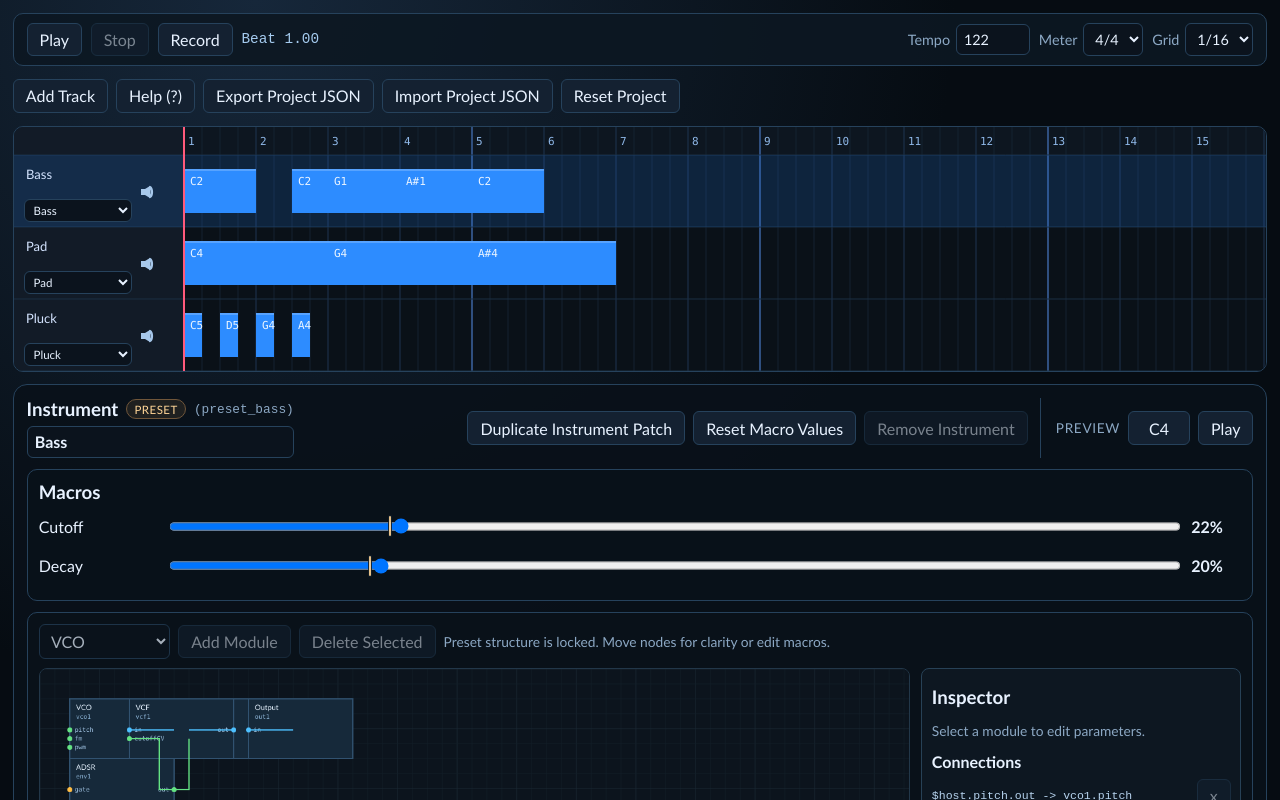
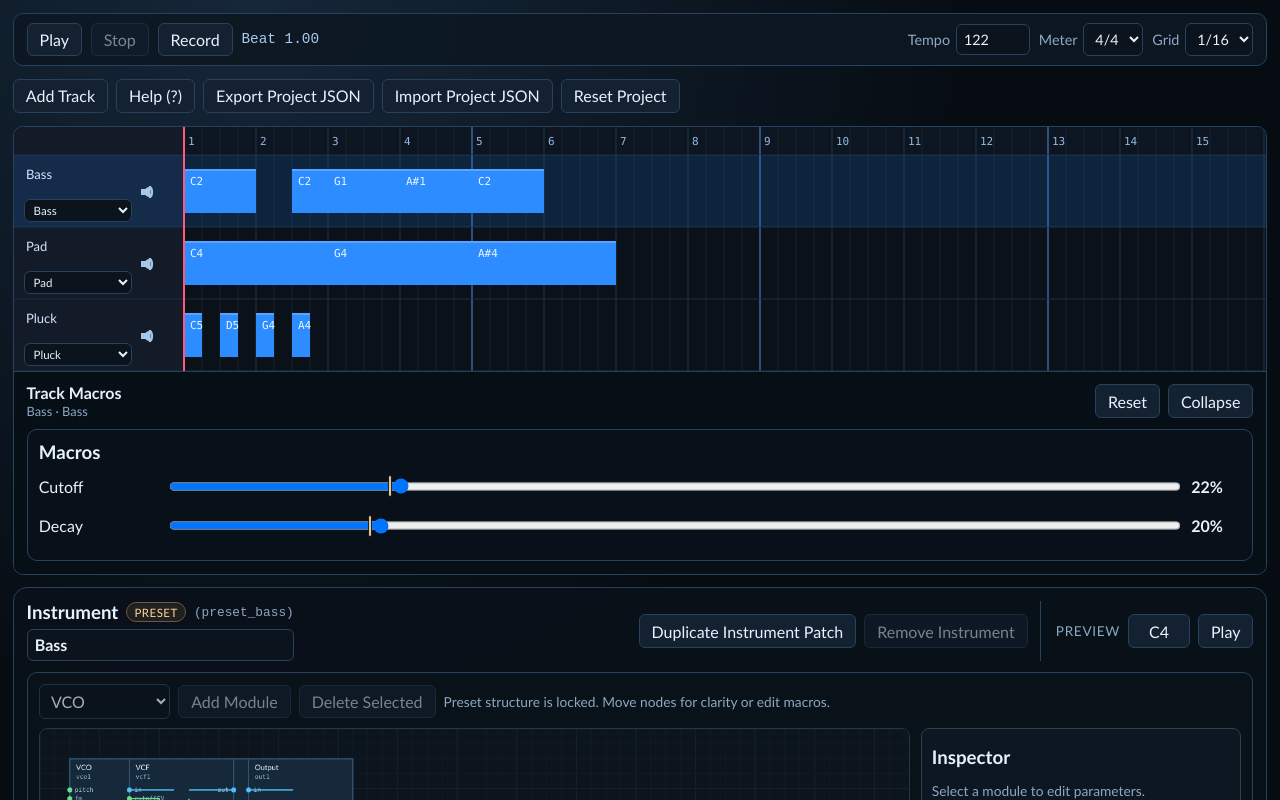
Before and after one commit to eescardo/SynthPlayground, a Next.js app: page / in a window 1280 px wide. Shown: the top 800 px of the page. Built offline with nearby package versions, Linux system fonts and the light colour scheme.

Commit message:
Manage and save instrument macro parameters as part of track, not instrument editor (#6)

```diff
--- a/app/globals.css
+++ b/app/globals.css
@@ -168,6 +168,32 @@ select {
   z-index: 2;
   font-size: 0.72rem;
   padding: 0.2rem 0.3rem;
+}
+
+.track-macro-panel-shell {
+  border-top: 1px solid var(--border);
+  background: rgba(8, 15, 23, 0.94);
+  padding: 0.7rem 0.8rem 0.8rem;
+}
+
+.track-macro-panel-header {
+  display: flex;
+  justify-content: space-between;
+  align-items: center;
+  gap: 0.75rem;
+  margin-bottom: 0.6rem;
+}
+
+.track-macro-panel-subtitle {
+  display: block;
+  margin-top: 0.1rem;
+  color: var(--muted);
+  font-size: 0.8rem;
+}
+
+.track-macro-panel-actions {
+  display: flex;
+  gap: 0.5rem;
 }
 
 .instrument-editor {
--- a/app/page.tsx
+++ b/app/page.tsx
@@ -65,7 +65,6 @@ export default function HomePage() {
   const [selectedTrackId, setSelectedTrackId] = useState<string | undefined>(undefined);
   const [selectedNodeId, setSelectedNodeId] = useState<string | undefined>(undefined);
   const [validationIssues, setValidationIssues] = useState<PatchValidationIssue[]>([]);
-  const [macroValues, setMacroValues] = useState<Record<string, number>>({});
   const [helpOpen, setHelpOpen] = useState(false);
   const [runtimeError, setRuntimeError] = useState<string | null>(null);
   const [strictWasmReady, setStrictWasmReady] = useState(process.env.NEXT_PUBLIC_STRICT_WASM !== "1");
@@ -370,41 +369,6 @@ export default function HomePage() {
       .catch((error) => setRuntimeError((error as Error).message));
   }, [playing, previewPitch, selectedPatch, selectedTrack]);
 
-  const applyMacroToSelectedPatch = useCallback((macroId: string, normalized: number, options?: { actionKey?: string; coalesce?: boolean }) => {
-    if (!selectedPatch) return;
-
-    setMacroValues((prev) => ({ ...prev, [macroId]: normalized }));
-    audioEngineRef.current?.setMacroValue(selectedPatch.id, macroId, normalized);
-
-    const macro = selectedPatch.ui.macros.find((entry) => entry.id === macroId);
-    if (!macro) return;
-
-    commitProjectChange(
-      (current) => {
-        const nextPatches = current.patches.map((patch) => {
-          if (patch.id !== selectedPatch.id) return patch;
-
-          const cloned = structuredClone(patch);
-          for (const binding of macro.bindings) {
-            const node = cloned.nodes.find((entry) => entry.id === binding.nodeId);
-            if (!node) continue;
-
-            const mapped =
-              binding.map === "exp"
-                ? Math.max(binding.min, 0.000001) * Math.pow(binding.max / Math.max(binding.min, 0.000001), normalized)
-                : binding.min + (binding.max - binding.min) * normalized;
-
-            node.params[binding.paramId] = mapped;
-          }
-
-          return cloned;
-        });
-        return { ...current, patches: nextPatches };
-      },
-      options
-    );
-  }, [commitProjectChange, selectedPatch]);
-
   const applyPatchOp = (op: PatchOp) => {
     if (!selectedPatch) return;
     if (resolvePatchSource(selectedPatch) === "preset" && op.type !== "moveNode") {
@@ -444,30 +408,30 @@ export default function HomePage() {
     }
   };
 
-  const handleMacroChange = (macroId: string, normalized: number) => {
-    if (!selectedPatch) return;
-    applyMacroToSelectedPatch(macroId, normalized, { actionKey: `patch:${selectedPatch.id}:macro:${macroId}`, coalesce: true });
-  };
-
-  const handleMacroCommit = () => {
-    if (!selectedPatch) return;
-    schedulePatchPreview(selectedPatch.id);
-  };
-
   const resetSelectedPatchMacros = useCallback(() => {
-    if (!selectedPatch) {
+    if (!selectedPatch || !selectedTrack) {
       return;
     }
 
-    for (const macro of selectedPatch.ui.macros) {
-      applyMacroToSelectedPatch(
-        macro.id,
-        macro.defaultNormalized ?? 0.5,
-        { actionKey: `patch:${selectedPatch.id}:macro-reset`, coalesce: true }
-      );
+    const nextMacroValues = Object.fromEntries(
+      selectedPatch.ui.macros.map((macro) => [macro.id, macro.defaultNormalized ?? 0.5])
+    );
+    for (const [macroId, normalized] of Object.entries(nextMacroValues)) {
+      audioEngineRef.current?.setMacroValue(selectedTrack.id, macroId, normalized);
     }
+    commitProjectChange(
+      (current) => ({
+        ...current,
+        tracks: current.tracks.map((track) =>
+          track.id === selectedTrack.id
+            ? { ...track, macroValues: nextMacroValues }
+            : track
+        )
+      }),
+      { actionKey: `track:${selectedTrack.id}:macro-reset` }
+    );
     schedulePatchPreview(selectedPatch.id);
-  }, [applyMacroToSelectedPatch, schedulePatchPreview, selectedPatch]);
+  }, [commitProjectChange, schedulePatchPreview, selectedPatch, selectedTrack]);
 
   const renameSelectedPatch = useCallback((name: string) => {
     if (!selectedPatch) return;
@@ -631,6 +595,8 @@ export default function HomePage() {
           name: `Track ${current.tracks.length + 1}`,
           instrumentPatchId: fallbackPatch.id,
           notes: [],
+          macroValues: {},
+          macroPanelExpanded: true,
           fx: {
             delayEnabled: false,
             reverbEnabled: false,
@@ -731,10 +697,45 @@ export default function HomePage() {
   const updateTrackPatch = (trackId: string, patchId: string) => {
     commitProjectChange((current) => ({
       ...current,
-      tracks: current.tracks.map((track) => (track.id === trackId ? { ...track, instrumentPatchId: patchId } : track))
+      tracks: current.tracks.map((track) =>
+        track.id === trackId ? { ...track, instrumentPatchId: patchId, macroValues: {}, macroPanelExpanded: true } : track
+      )
     }), { actionKey: `track:${trackId}:patch` });
     setSelectedNodeId(undefined);
   };
+
+  const toggleTrackMacroPanel = useCallback((trackId: string) => {
+    commitProjectChange((current) => ({
+      ...current,
+      tracks: current.tracks.map((track) =>
+        track.id === trackId ? { ...track, macroPanelExpanded: !track.macroPanelExpanded } : track
+      )
+    }), { actionKey: `track:${trackId}:macro-panel` });
+  }, [commitProjectChange]);
+
+  const changeTrackMacro = useCallback((trackId: string, macroId: string, normalized: number, options?: { commit?: boolean }) => {
+    audioEngineRef.current?.setMacroValue(trackId, macroId, normalized);
+    commitProjectChange(
+      (current) => ({
+        ...current,
+        tracks: current.tracks.map((track) =>
+          track.id === trackId
+            ? { ...track, macroValues: { ...track.macroValues, [macroId]: normalized } }
+            : track
+        )
+      }),
+      { actionKey: `track:${trackId}:macro:${macroId}`, coalesce: !options?.commit }
+    );
+    if (options?.commit) {
+      const track = project.tracks.find((entry) => entry.id === trackId);
+      if (track) {
+        const patch = project.patches.find((entry) => entry.id === track.instrumentPatchId);
+        if (patch) {
+          schedulePatchPreview(patch.id);
+        }
+      }
+    }
+  }, [commitProjectChange, project.patches, project.tracks, schedulePatchPreview]);
 
   if (!ready || !selectedTrack || !selectedPatch) {
     return <main className="loading">Loading...</main>;
@@ -813,6 +814,9 @@ export default function HomePage() {
         onSelectTrack={setSelectedTrackId}
         onToggleTrackMute={toggleTrackMute}
         onUpdateTrackPatch={updateTrackPatch}
+        onToggleTrackMacroPanel={toggleTrackMacroPanel}
+        onChangeTrackMacro={changeTrackMacro}
+        onResetTrackMacros={resetSelectedPatchMacros}
         onOpenPitchPicker={openPitchPicker}
         onUpsertNote={upsertNote}
         onUpdateNote={updateNote}
@@ -821,18 +825,14 @@ export default function HomePage() {
 
       <InstrumentEditor
         patch={selectedPatch}
-        macroValues={macroValues}
         previewPitch={previewPitch}
         selectedNodeId={selectedNodeId}
         validationIssues={validationIssues}
         onRenamePatch={renameSelectedPatch}
         onDuplicatePatch={duplicatePatchForSelectedTrack}
-        onResetMacros={resetSelectedPatchMacros}
         onRequestRemovePatch={requestRemoveSelectedPatch}
         onOpenPreviewPitchPicker={() => setPreviewPitchPickerOpen(true)}
         onPreviewNow={() => previewSelectedPatchNow()}
-        onMacroChange={handleMacroChange}
-        onMacroCommit={handleMacroCommit}
         onSelectNode={setSelectedNodeId}
         onApplyOp={applyPatchOp}
       />
--- a/src/audio/engine.ts
+++ b/src/audio/engine.ts
@@ -203,8 +203,8 @@ export class AudioEngine {
     this.worklet.port.postMessage({ type: "EVENTS", events });
   }
 
-  setMacroValue(patchId: string, macroId: string, normalized: number): void {
-    this.worklet?.port.postMessage({ type: "MACRO", patchId, macroId, normalized });
+  setMacroValue(trackId: string, macroId: string, normalized: number): void {
+    this.worklet?.port.postMessage({ type: "MACRO", trackId, macroId, normalized });
   }
 
   async previewNote(trackId: string, pitchVoct: number, durationBeats: number, velocity = 0.9): Promise<void> {
--- a/src/components/InstrumentEditor.tsx
+++ b/src/components/InstrumentEditor.tsx
@@ -1,6 +1,5 @@
 "use client";
 
-import { MacroPanel } from "@/components/MacroPanel";
 import { PatchEditorCanvas } from "@/components/PatchEditorCanvas";
 import { resolvePatchSource } from "@/lib/patch/source";
 import { PatchValidationIssue, Patch } from "@/types/patch";
@@ -10,18 +9,14 @@ interface InstrumentEditorProps {
   patch: Patch;
   selectedNodeId?: string;
   validationIssues: PatchValidationIssue[];
-  macroValues: Record<string, number>;
   previewPitch: string;
   onRenamePatch: (name: string) => void;
   onDuplicatePatch: () => void;
-  onResetMacros: () => void;
   onRequestRemovePatch: () => void;
   onOpenPreviewPitchPicker: () => void;
   onPreviewNow: () => void;
   onSelectNode: (nodeId?: string) => void;
   onApplyOp: (op: PatchOp) => void;
-  onMacroChange: (macroId: string, normalized: number) => void;
-  onMacroCommit: (macroId: string, normalized: number) => void;
 }
 
 export function InstrumentEditor(props: InstrumentEditorProps) {
@@ -51,9 +46,6 @@ export function InstrumentEditor(props: InstrumentEditorProps) {
           <button type="button" onClick={props.onDuplicatePatch}>
             Duplicate Instrument Patch
           </button>
-          <button type="button" onClick={props.onResetMacros}>
-            Reset Macro Values
-          </button>
           <button type="button" disabled={structureLocked} onClick={props.onRequestRemovePatch}>
             Remove Instrument
           </button>
@@ -72,13 +64,6 @@ export function InstrumentEditor(props: InstrumentEditorProps) {
         </div>
       </div>
 
-      <MacroPanel
-        patch={props.patch}
-        macroValues={props.macroValues}
-        onMacroChange={props.onMacroChange}
-        onMacroCommit={props.onMacroCommit}
-      />
-
       <PatchEditorCanvas
         patch={props.patch}
         selectedNodeId={props.selectedNodeId}
--- a/src/components/TrackCanvas.tsx
+++ b/src/components/TrackCanvas.tsx
@@ -1,6 +1,7 @@
 "use client";
 
 import { useCallback, useEffect, useMemo, useRef, useState } from "react";
+import { MacroPanel } from "@/components/MacroPanel";
 import { createId } from "@/lib/ids";
 import { midiToPitch, pitchToMidi } from "@/lib/pitch";
 import { snapToGrid } from "@/lib/musicTiming";
@@ -28,6 +29,9 @@ interface TrackCanvasProps {
   onSelectTrack: (trackId: string) => void;
   onToggleTrackMute: (trackId: string) => void;
   onUpdateTrackPatch: (trackId: string, patchId: string) => void;
+  onToggleTrackMacroPanel: (trackId: string) => void;
+  onChangeTrackMacro: (trackId: string, macroId: string, normalized: number, options?: { commit?: boolean }) => void;
+  onResetTrackMacros: (trackId: string) => void;
   onOpenPitchPicker: (trackId: string, noteId: string) => void;
   onUpsertNote: (trackId: string, note: Note, options?: { actionKey?: string; coalesce?: boolean }) => void;
   onUpdateNote: (trackId: string, noteId: string, patch: Partial<Note>, options?: { actionKey?: string; coalesce?: boolean }) => void;
@@ -136,6 +140,10 @@ export function TrackCanvas(props: TrackCanvasProps) {
   const [canvasCursor, setCanvasCursor] = useState<CanvasCursor>("default");
 
   const meterBeats = props.project.global.meter === "4/4" ? 4 : 3;
+  const selectedTrack = props.project.tracks.find((track) => track.id === props.selectedTrackId) ?? null;
+  const selectedPatch = selectedTrack
+    ? props.project.patches.find((patch) => patch.id === selectedTrack.instrumentPatchId) ?? null
+    : null;
 
   const totalBeats = useMemo(() => {
     const maxEnd = props.project.tracks.flatMap((track) => track.notes).reduce((acc, note) => Math.max(acc, note.startBeat + note.durationBeats), 0);
@@ -660,6 +668,36 @@ export function TrackCanvas(props: TrackCanvasProps) {
         }}
         onContextMenu={(event) => event.preventDefault()}
       />
+      {selectedTrack && selectedPatch && (
+        <div className="track-macro-panel-shell">
+          <div className="track-macro-panel-header">
+            <div>
+              <strong>Track Macros</strong>
+              <span className="track-macro-panel-subtitle">
+                {selectedTrack.name} · {selectedPatch.name}
+              </span>
+            </div>
+            <div className="track-macro-panel-actions">
+              <button type="button" onClick={() => props.onResetTrackMacros(selectedTrack.id)}>
+                Reset
+              </button>
+              <button type="button" onClick={() => props.onToggleTrackMacroPanel(selectedTrack.id)}>
+                {selectedTrack.macroPanelExpanded ? "Collapse" : "Expand"}
+              </button>
+            </div>
+          </div>
+          {selectedTrack.macroPanelExpanded && (
+            <MacroPanel
+              patch={selectedPatch}
+              macroValues={selectedTrack.macroValues}
+              onMacroChange={(macroId, normalized) => props.onChangeTrackMacro(selectedTrack.id, macroId, normalized)}
+              onMacroCommit={(macroId, normalized) =>
+                props.onChangeTrackMacro(selectedTrack.id, macroId, normalized, { commit: true })
+              }
+            />
+          )}
+        </div>
+      )}
     </div>
   );
 }
--- a/src/lib/patch/presets.ts
+++ b/src/lib/patch/presets.ts
@@ -503,6 +503,8 @@ const makeTrack = (name: string, instrumentPatchId: string, notes: Track["notes"
   name,
   instrumentPatchId,
   notes,
+  macroValues: {},
+  macroPanelExpanded: true,
   fx: defaultTrackFx()
 });
 
--- a/src/lib/projectSerde.ts
+++ b/src/lib/projectSerde.ts
@@ -24,6 +24,19 @@ const defaultTrackFx = (): TrackFxSettings => ({
   drive: 0.2,
   compression: 0.4
 });
+
+const sanitizeMacroValueMap = (raw: unknown): Record<string, number> => {
+  if (!isObject(raw)) {
+    return {};
+  }
+  const values: Record<string, number> = {};
+  for (const [key, value] of Object.entries(raw)) {
+    if (typeof value === "number" && Number.isFinite(value)) {
+      values[key] = clamp(value, 0, 1);
+    }
+  }
+  return values;
+};
 
 const sanitizeParamMap = (raw: unknown): Record<string, number | string | boolean> => {
   if (!isObject(raw)) {
@@ -183,6 +196,8 @@ export const normalizeProject = (raw: unknown): Project => {
         name: asString(track.name, `Track ${index + 1}`),
         instrumentPatchId: patchIds.has(rawPatchId) ? rawPatchId : fallbackPatchId,
         notes,
+        macroValues: sanitizeMacroValueMap(track.macroValues),
+        macroPanelExpanded: track.macroPanelExpanded !== false,
         mute: Boolean(track.mute),
         solo: Boolean(track.solo),
         fx: {
--- a/src/types/audio.ts
+++ b/src/types/audio.ts
@@ -51,7 +51,7 @@ export interface WorkletEventsMessage {
 
 export interface WorkletMacroMessage {
   type: "MACRO";
-  patchId: string;
+  trackId: string;
   macroId: string;
   normalized: number;
 }
--- a/src/types/music.ts
+++ b/src/types/music.ts
@@ -25,6 +25,8 @@ export interface Track {
   name: string;
   instrumentPatchId: string;
   notes: Note[];
+  macroValues: Record<string, number>;
+  macroPanelExpanded: boolean;
   mute?: boolean;
   solo?: boolean;
   fx: TrackFxSettings;
```
Also changed, not shown: public/worklets/synth-worklet.js (+14 -1 lines).
